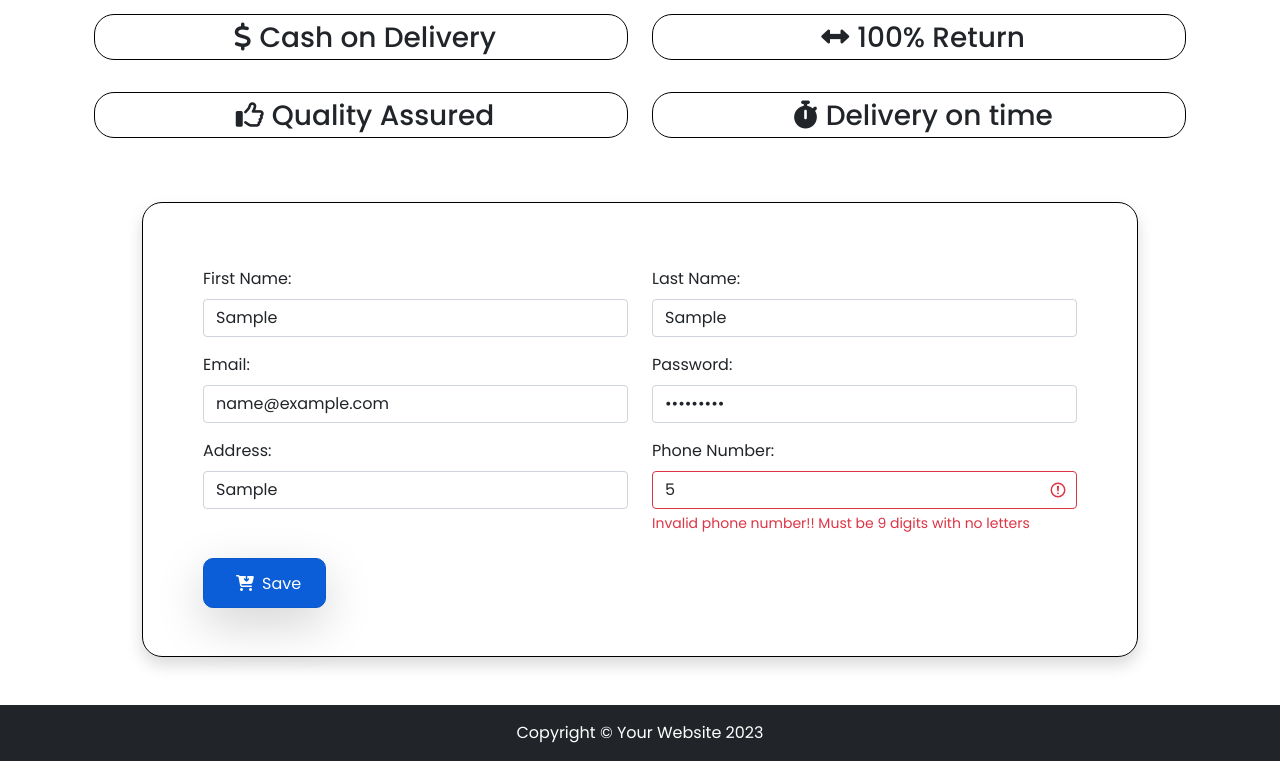
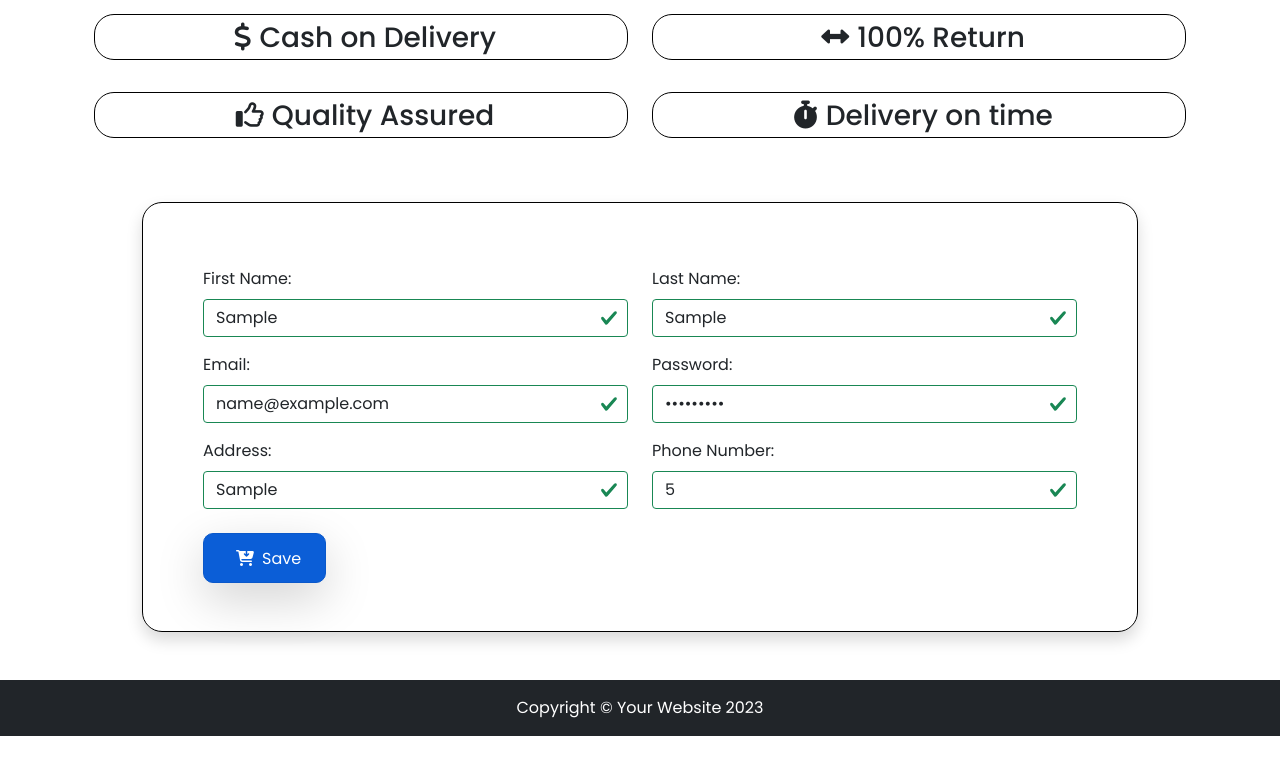
Before and after one commit to bertapasamontes/2.2.E-commerce, a plain HTML site: page checkout.html in a window 1280 px wide. Both pictures are taken after typing "Sample", "name@example.com", "Sample", "Sample", "Sample123", "5" into the empty fields and a click on the button "Save". Shown: the part 168-929 px from the top of the page. After the commit the page ends 904 px from the top, so only its background shows below. Drawn offline with nearby package versions, Linux system fonts and the light colour scheme.

Commit message:
correcciones

```diff
--- a/checkout.html
+++ b/checkout.html
@@ -135,7 +135,7 @@
 					</div>
 				</div>
 				<div class="col-12 mt-4 final">
-					<button type="submit" id="btn" class="p-2 px-4 btn btn-primary shadow-lg" onclick="validate()">
+					<button type="submit" id="btn" class="p-2 px-4 btn btn-primary shadow-lg" >
 						<i class="fas fa-cart-arrow-down p-2"></i>Save
 					</button>
 				</div>
--- a/js/checkout.js
+++ b/js/checkout.js
@@ -22,7 +22,7 @@ function validate(event) {
 	// Get the error elements
 	var errorName = document.getElementById("errorName");
 	var errorEmail = document.getElementById("errorEmail");
-	var errorAdress = document.getElementById("errorAdress");
+	var errorAddress = document.getElementById("errorAddress");
 	var errorLastN = document.getElementById("errorLastN");
 	var errorPassword = document.getElementById("errorPassword");
 	var errorPhone = document.getElementById("errorPhone");
@@ -44,68 +44,119 @@ function validate(event) {
 		fName.classList.add("is-invalid");
 		error++;
 	}
+	else {
+        fName.classList.remove("is-invalid");
+		fName.classList.add("is-valid");
+        errorName.innerText = "";
+    }
 
 	if(!soloLetras.test(fName.value)){
 		fName.classList.add("is-invalid");
 		error++;
 		errorName.innerText = "Tu nombre sólo puede contener letras.";
 	}
+	else {
+		fName.classList.add("is-valid");
+        fName.classList.remove("is-invalid");
+        errorName.innerText = "";
+    }
 
 	//email
 	if(fEmail.value.length < 3){
 		fEmail.classList.add("is-invalid");
 		error++;
 	}
+	else {
+		fEmail.classList.add("is-valid");
+        fEmail.classList.remove("is-invalid");
+        errorEmail.innerText = "";
+    }
+
 	if(!esEmail.test(fEmail.value)){
 		fEmail.classList.add("is-invalid");
 		errorEmail.innerText = "Tu email debe tener un formato correcto. No te olvides de usar @";
 	}
+	else {
+		fEmail.classList.add("is-valid");
+        fEmail.classList.remove("is-invalid");
+        errorEmail.innerText = "";
+    }
 
 	//adress
 	if(fAdress.value.length < 3){
 		fAdress.classList.add("is-invalid");
 		error++;
 	}
+	else {
+		fAdress.classList.add("is-valid");
+        fAdress.classList.remove("is-invalid");
+        errorAddress.innerText = "";
+    }
 
 	// Apellido
 	if(fLastN.value.length < 3){
 		fLastN.classList.add("is-invalid");
 		error++;
 	}
+	else {
+		fLastN.classList.add("is-valid");
+        fLastN.classList.remove("is-invalid");
+        errorLastN.innerText = "";
+    }
 	if(!soloLetras.test(fLastN.value)){
 		fLastN.classList.add("is-invalid");
 		error++;
 		errorLastN.innerText = "Tu apellido sólo puede contener letras.";
 	}
+	else {
+        fLastN.classList.remove("is-invalid");
+		fLastN.classList.add("is-valid");
+        errorLastN.innerText = "";
+    }
 
 	//passwd
 	if(fPassword.value.length < 3){
 		fPassword.classList.add("is-invalid");
 		error++;
 	}
+	else {
+        fPassword.classList.remove("is-invalid");
+		fPassword.classList.add("is-valid");
+        errorPassword.innerText = "";
+    }
 	if(!numsYLetras.test(fPassword.value)){
 		fPassword.classList.add("is-invalid");
 		error++;
 		errorPassword.innerText = "Tu contraseña debe contener letras y numeros.";
 	}
+	else {
+        fPassword.classList.remove("is-invalid");
+		fPassword.classList.add("is-valid");
+        errorPassword.innerText = "";
+    }
 
 	//phone
 	if(fPhone.value.length < 3){
 		fPhone.classList.add("is-invalid");
 		error++;
 	}
+	else {
+        fPhone.classList.remove("is-invalid");
+		fPhone.classList.add("is-valid");
+        errorPhone.innerText = "";
+    }
 	if(!soloNums.test(fPhone.value)){
 		fPhone.classList.add("is-invalid");
 		errorPhone.innerText = "Por favor, usa solo números al introducir tu número de telefono";
 	}
+	else {
+        fPhone.classList.remove("is-invalid");
+		fPhone.classList.add("is-valid");
+        errorPhone.innerText = "";
+    }
 
-
-	if(error>0){
-
-		// alert("Error");
-
-	}else{
-		// fName.classList.remove("is-invalid");
+	console.log("errores: "+error);
+	if(error==0){
 		alert("OK");
 	}
 
--- a/js/shop.js
+++ b/js/shop.js
@@ -251,7 +251,11 @@ function printCart() {
     cartLength();
 }
 function cartLength(){
-    cantidadProductos.textContent = cart.length;
+    let cantindadTotalProductos = 0;    for(const productos of cart){
+        cantindadTotalProductos += productos.quantity;
+    }
+
+    cantidadProductos.textContent = cantindadTotalProductos;
 }
 
 
```
